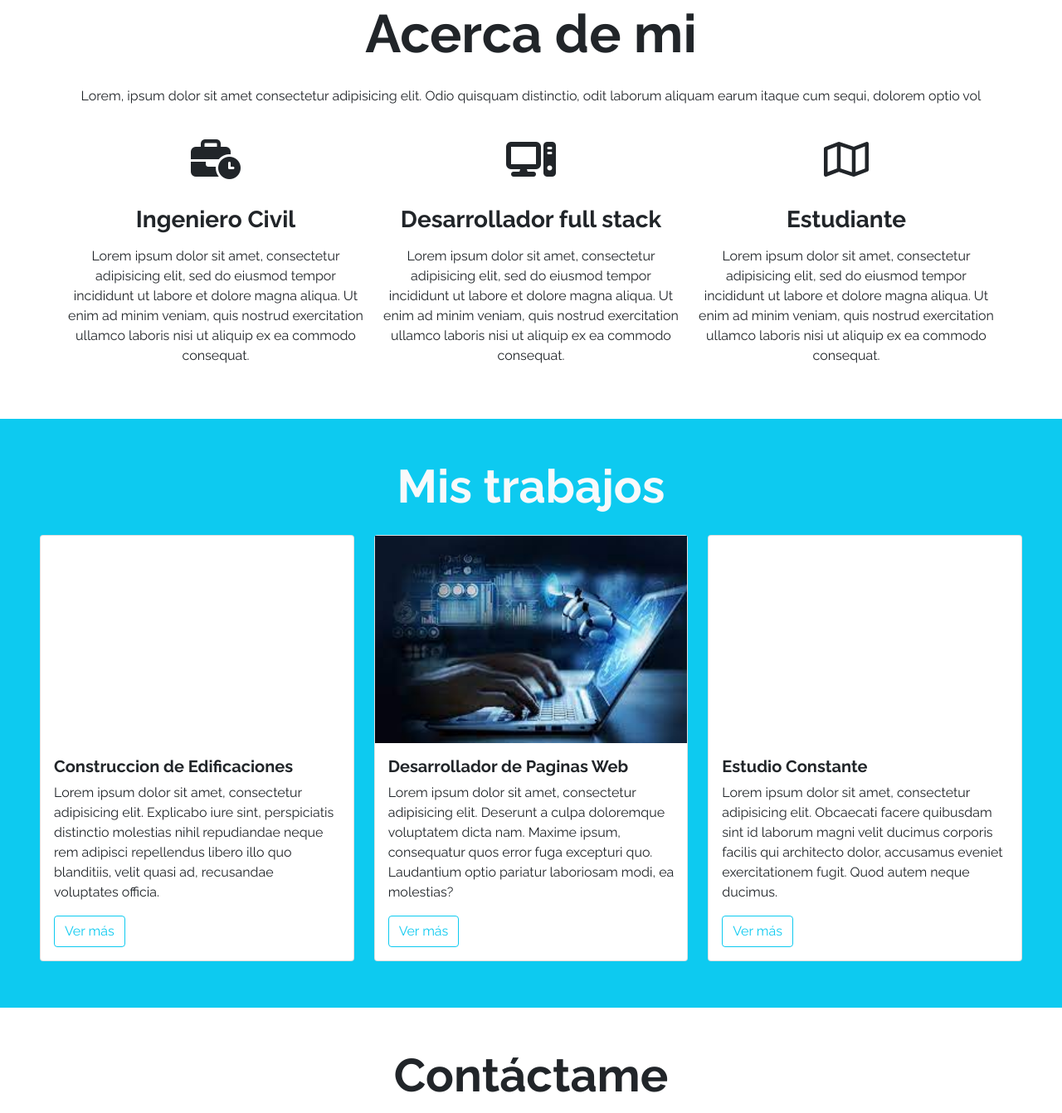
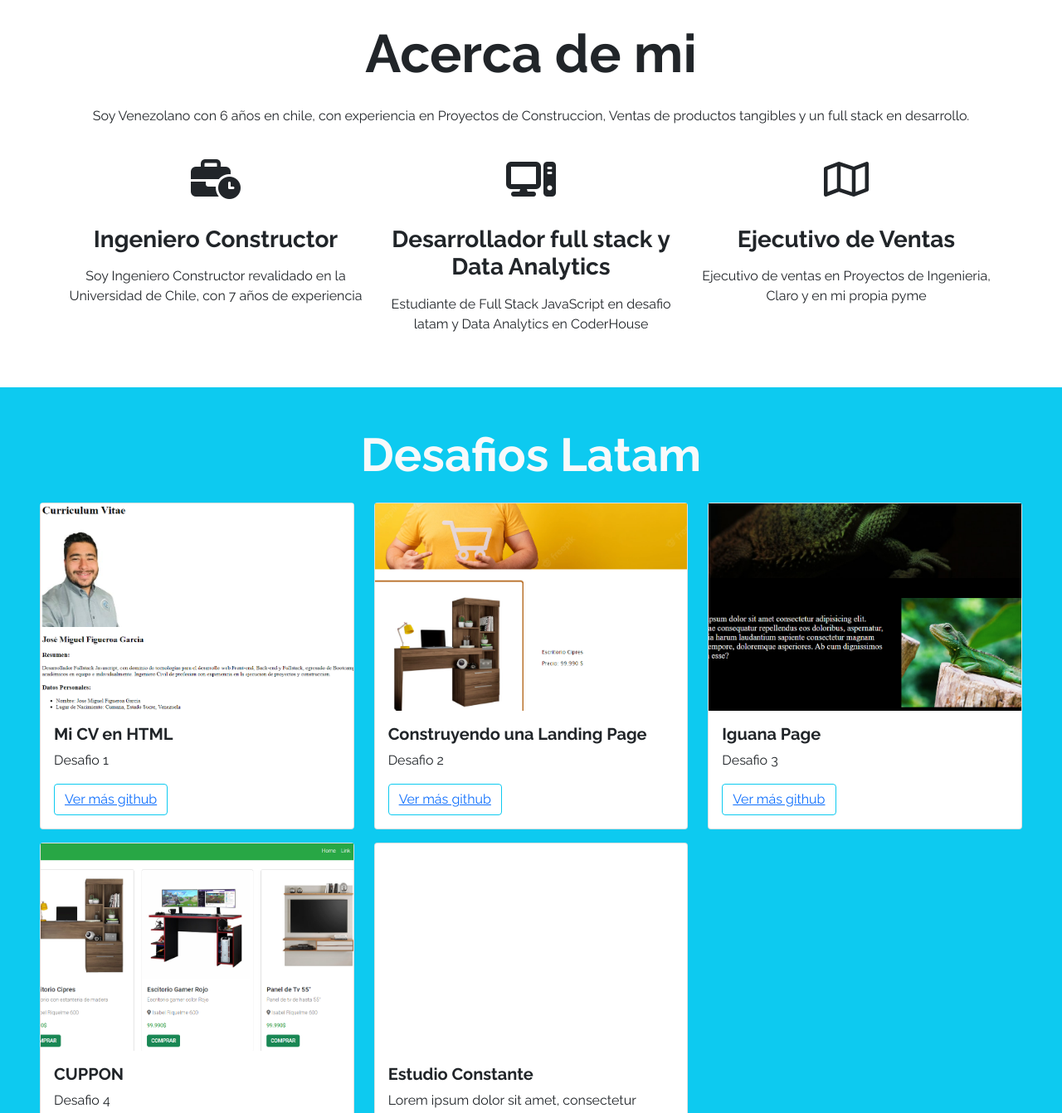
Before and after one commit to Josemfigueroa04/examen-latam, a plain HTML site: page index.html in a window 1280 px wide. Shown: the part 837-2179 px from the top of the page at 83% size. Drawn offline with nearby package versions, Linux system fonts and the light colour scheme.

Commit message:
desafios latam cargados

```diff
--- a/index.html
+++ b/index.html
@@ -53,9 +53,7 @@
                     JOSE MIGUEL FIGUEROA<br> GARCIA
                 </h1>
                 <p class="my-5">
-                    Lorem ipsum dolor sit amet consectetur adipisicing elit. Facilis, accusamus iusto quibusdam
-                    dignissimos labore sequi. Cupiditate reiciendis eius dolore, illum adipisci harum voluptas iste
-                    mollitia inventore provident labore voluptatum nemo.
+                    Soy Ingeniero Constructor, Futuro Full Stack JavaScript, Ejecutivo de Ventas. Laboralmente soy una persona responsable, proactiva y enfocada en detalles, con facilidades para trabajo en equipo y con gran disponibilidad para aprender nuevas habilidades.
                 </p>
                 <div class="mb-5 pb-5">
                     <button class="btn btn-lg btn-info text-light me-4">Trabajos</button>
@@ -72,40 +70,30 @@
         <h2 class="display-3 fw-bold my-4">Acerca de mi</h2>
 
         <p class="my-4">
-            Lorem, ipsum dolor sit amet consectetur adipisicing elit. Odio quisquam distinctio, odit laborum aliquam
-            earum itaque cum sequi, dolorem optio vol
+            Soy Venezolano con 6 años en chile, con experiencia en Proyectos de Construccion, Ventas de productos tangibles y un full stack en desarrollo.
         </p>
 
 
         <div class="row">
             <div class="col-12 col-md-4">
                 <i class="fa-solid fa-business-time fa-3x my-3"></i>
-                <h3 class="my-3 fw-bold">Ingeniero Civil</h3>
+                <h3 class="my-3 fw-bold">Ingeniero Constructor</h3>
                 <p class="my-3">
-                    Lorem ipsum dolor sit amet, consectetur adipisicing elit, sed do
-                    eiusmod tempor incididunt ut labore et dolore magna aliqua. Ut enim
-                    ad minim veniam, quis nostrud exercitation ullamco laboris nisi ut
-                    aliquip ex ea commodo consequat.
+                Soy Ingeniero Constructor revalidado en la Universidad de Chile, con 7 años de experiencia
                 </p>
             </div>
             <div class="col-12 col-md-4">
                 <i class="fa-solid fa-computer fa-3x my-3"></i>
-                <h3 class="my-3 fw-bold">Desarrollador full stack</h3>
+                <h3 class="my-3 fw-bold">Desarrollador full stack y Data Analytics</h3>
                 <p class="my-3">
-                    Lorem ipsum dolor sit amet, consectetur adipisicing elit, sed do
-                    eiusmod tempor incididunt ut labore et dolore magna aliqua. Ut enim
-                    ad minim veniam, quis nostrud exercitation ullamco laboris nisi ut
-                    aliquip ex ea commodo consequat.
+                    Estudiante de Full Stack JavaScript en desafio latam y Data Analytics en CoderHouse
                 </p>
             </div>
             <div class="col-12 col-md-4">
                 <i class="far fa-map fa-3x my-3"></i>
-                <h3 class="my-3 fw-bold">Estudiante</h3>
+                <h3 class="my-3 fw-bold">Ejecutivo de Ventas</h3>
                 <p class="my-3">
-                    Lorem ipsum dolor sit amet, consectetur adipisicing elit, sed do
-                    eiusmod tempor incididunt ut labore et dolore magna aliqua. Ut enim
-                    ad minim veniam, quis nostrud exercitation ullamco laboris nisi ut
-                    aliquip ex ea commodo consequat.
+                    Ejecutivo de ventas en Proyectos de Ingenieria, Claro y en mi propia pyme
                 </p>
             </div>
         </div>
@@ -114,44 +102,65 @@
 
     <section id="Mis-trabajos" class="my-5 p-5 bg-info">
 
-        <h2 class="display-4 fw-bold text-center text-light mb-3">Mis trabajos</h2>
+        <h2 class="display-4 fw-bold text-center text-light mb-3">Desafios Latam</h2>
 
         <div class="row">
             <div class="col-12 col-sm-4 py-2">
                 <div class="card">
-                    <div class="image-top" style="background-image: url(./assets/img/imagen-expo-construye.jpg)"></div>
+                    <div class="image-top" style="background-image: url(./assets/img/Captura\ de\ pantalla\ 2022-12-19\ 115112.png)"></div>
                     <div class="card-body">
-                        <h5 class="card-title fw-bold">Construccion de Edificaciones</h5>
+                        <h5 class="card-title fw-bold">Mi CV en HTML</h5>
                         <p class="card-text">
-                            Lorem ipsum dolor sit amet, consectetur adipisicing elit.
-                            Explicabo iure sint, perspiciatis distinctio molestias nihil
-                            repudiandae neque rem adipisci repellendus libero illo quo
-                            blanditiis, velit quasi ad, recusandae voluptates officia.
+                        Desafio 1
                         </p>
                         <button type="button" class="btn btn-outline-info">
-                            Ver más
+                        <a href="https://github.com/Josemfigueroa04/ejercicio-1-cv--latam">Ver más github</a>
                         </button>
                     </div>
                 </div>
             </div>
             <div class="col-12 col-sm-4 py-2">
                 <div class="card">
-                    <div class="image-top" style="background-image: url(./assets/img/descarga.jpg)"></div>
+                    <div class="image-top" style="background-image: url(./assets/img/landing\ page.png)"></div>
                     <div class="card-body">
-                        <h5 class="card-title fw-bold">Desarrollador de Paginas Web</h5>
+                        <h5 class="card-title fw-bold">Construyendo una Landing Page</h5>
                         <p class="card-text">
-                            Lorem ipsum dolor sit amet, consectetur adipisicing elit.
-                            Deserunt a culpa doloremque voluptatem dicta nam. Maxime ipsum,
-                            consequatur quos error fuga excepturi quo. Laudantium optio
-                            pariatur laboriosam modi, ea molestias?
+                            Desafio 2
                         </p>
                         <button type="button" class="btn btn-outline-info">
-                            Ver más
+                          <a href="https://github.com/Josemfigueroa04/ejercicio-2-css---latam">Ver más github</a>
                         </button>
                     </div>
                 </div>
             </div>
             <div class="col-12 col-sm-4 py-2">
+                <div class="card">
+                    <div class="image-top" style="background-image: url(./assets/img/iguana\ page.png)"></div>
+                    <div class="card-body">
+                        <h5 class="card-title fw-bold">Iguana Page</h5>
+                        <p class="card-text">
+                           Desafio 3
+                        </p>
+                        <button type="button" class="btn btn-outline-info">
+                         <a href="https://github.com/Josemfigueroa04/ejercicio-3---latam">Ver más github</a>
+                        </button>
+                    </div>
+                </div>
+            </div>
+            <div class="col-12 col-sm-4 py-2">
+                <div class="card">
+                    <div class="image-top" style="background-image: url(./assets/img/bootstrap.png)"></div>
+                    <div class="card-body">
+                        <h5 class="card-title fw-bold">CUPPON</h5>
+                        <p class="card-text">
+                            Desafio 4
+                        </p>
+                        <button type="button" class="btn btn-outline-info">
+                        <a href="https://github.com/Josemfigueroa04/bootstrap-latam">Ver más github</a>
+                        </button>
+                    </div>
+                </div>
+            </div><div class="col-12 col-sm-4 py-2">
                 <div class="card">
                     <div class="image-top" style="background-image: url(./assets/img/vu-700x465.png)"></div>
                     <div class="card-body">
```
Also changed, not shown: assets/img/Captura de pantalla 2022-12-19 115112.png (added), assets/img/bootstrap.png (added), assets/img/iguana page.png (added), assets/img/landing page.png (added).
